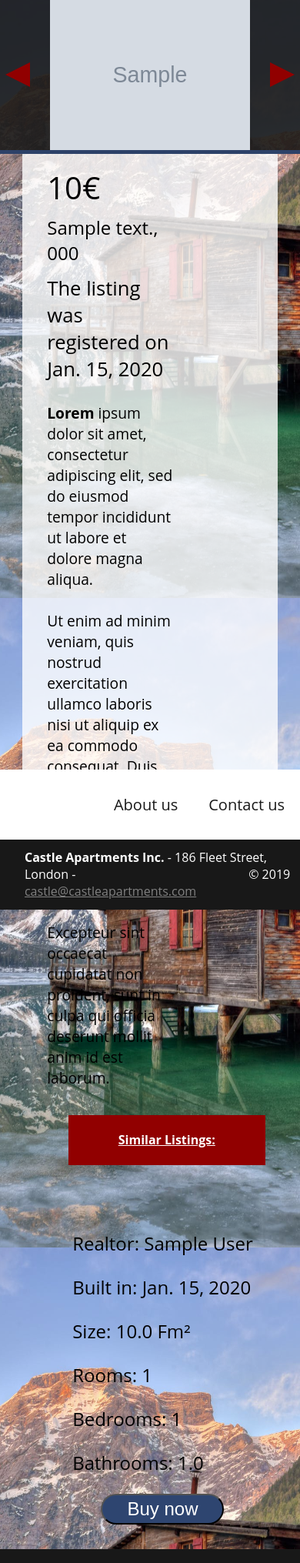
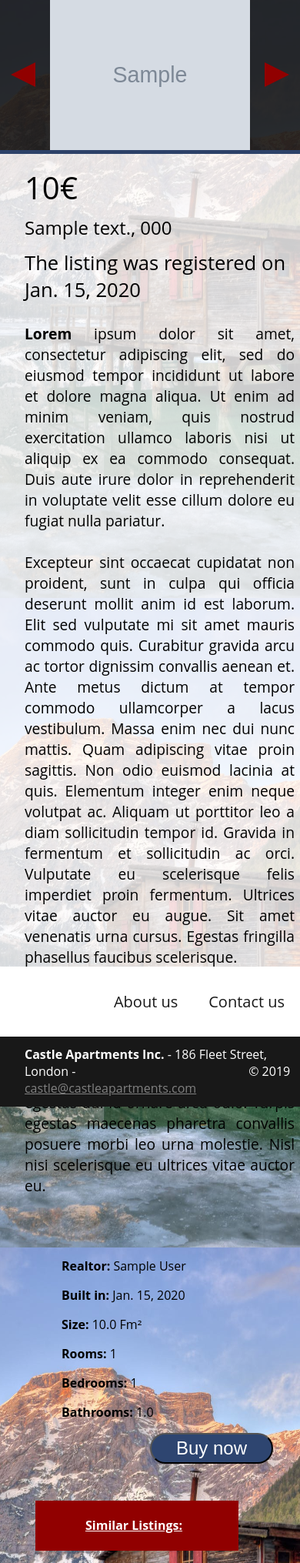
Before and after one commit to ymir17/castleApt, a Django app: template templates/Property/property.html in a window 390 px wide; the page is wider, and only the part inside the window is pictured. Shown: the part 67-2098 px from the top of that part at 77% size. Run offline with Django 3.2, Linux system fonts and the light colour scheme; the template is opened without the code that fills it: values that come from a table or form of the project are taken from there, others are empty; tables that the repository leaves empty hold one stand-in row (values such as "Sample post"); grey boxes marked "Sample" are stand-in pictures; parts of the project's set-up code (start-up, migrations or seed data) failed here and were passed over.

Commit message:
property.html fix and responsive

```diff
--- a/search/views.py
+++ b/search/views.py
@@ -1,12 +1,9 @@
 from django.db.models import Q
 from django.shortcuts import render, redirect, get_object_or_404
 from property.models import Properties, PropImages
-<<<<<<< HEAD
 from contacts.models import Realtors
 from signup.models import Accounts
-=======
 from search.forms.forms import searchForm
->>>>>>> 55f0b04a78bc3c202203ac2fcc038b4a9fcdfd60
 
 SORT_BY = (
     'Price Low',
--- a/static/css/property.css
+++ b/static/css/property.css
@@ -33,8 +33,7 @@
     border-top: 1rem solid transparent;
     border-right: 2rem solid rgba(145, 0, 0, 1);
     border-bottom: 1rem solid transparent;
-    cursor: pointer;
-    }
+}
 .left-arrow:hover {
     border-right: 2rem solid rgba(145, 0, 0, 0.8);
     cursor: pointer;
@@ -49,28 +48,34 @@
     border-top: 1rem solid transparent;
     border-left: 2rem solid rgba(145, 0, 0, 1);
     border-bottom: 1rem solid transparent;
-    }
+}
 .right-arrow:hover {
     border-left: 2rem solid rgba(145, 0, 0, 0.8);
     cursor: pointer;
 }
+
 .info {
-    margin: auto;
+    position: relative;
+    margin-left: auto;
+    margin-right: auto;
+    height: auto;
+    min-height: 50rem;
     background-color: rgba(255, 255, 255, 0.8);
-    height: 50rem;
-    width: 85%;
+    width: 90%;
 }
 
 #core-info {
     float: left;
-    width: 50%;
+    width: 60.5%;
 }
 
 #additional-info {
-    float: right;
+    float: left;
     margin-top: 2.8rem;
-    font-size: 1.5rem;
-    margin-right: 2rem;
+    margin-left: 3rem;
+    margin-right: 1rem;
+    font-size: 1rem;
+    width: 16rem;
 }
 
 #similar {
@@ -81,6 +86,7 @@
     color: white;
     display: flex;
     flex-direction: column;
+    padding-right: 0.5rem;
 }
 
 #thumbnail {
@@ -149,6 +155,7 @@
 
 #about {
     font-size: 1.2rem;
+    text-align: justify;
 }
 .btn {
     width: 10rem;
@@ -162,21 +169,37 @@
     margin-bottom: 2rem;
     cursor: pointer;
 }
-@media screen and (max-width: 900px) {
+@media screen and (max-width: 995px) {
     .img-banner {
         height: 50vw;
+        width: auto;
     }
     .img {
         background-color: transparent;
         background-repeat:no-repeat;
         background-size:contain;
         background-position:center;
+        width: 75%;
     }
-    .left-arrow {
-        right: 90%;
+    .info {
+        width: 100%;
+        height: 66rem;
     }
-
-    .right-arrow {
-        left: 90%;
+    #core-info {
+        width: 90%;
+    }
+    #additional-info {
+        margin-left: 5rem;
+    }
+    #similar {
+        margin-right: 5rem;
     }
 }
+@media screen and (max-width: 712px) {
+    #additional-info {
+        width: 100%;
+    }
+    #similar {
+        margin-right: 5rem;
+    }
+}
--- a/templates/Property/property.html
+++ b/templates/Property/property.html
@@ -20,11 +20,47 @@
             <p id="street">{{property.address}}, {{ property.zipCode }}</p>
             <p id="register">The listing was registered on {{property.added}}</p>
             <div id="about">
-                <p id="info"><b>Lorem</b> ipsum dolor sit amet, consectetur adipiscing elit, sed do eiusmod tempor incididunt ut labore et dolore magna aliqua. <br><br>
-                    Ut enim ad minim veniam, quis nostrud exercitation ullamco laboris nisi ut aliquip ex ea commodo consequat. Duis aute irure dolor in reprehenderit in voluptate velit esse cillum dolore eu fugiat nulla pariatur. <br><br>
-                    Excepteur sint occaecat cupidatat non proident, sunt in culpa qui officia deserunt mollit anim id est laborum.
-</p>
+                <p><!--id="info"-->
+                    <b>Lorem</b> ipsum dolor sit amet, consectetur adipiscing elit, sed do eiusmod
+                    tempor incididunt ut labore et dolore magna aliqua.
+                    Ut enim ad minim veniam, quis nostrud exercitation ullamco laboris nisi ut aliquip ex
+                    ea commodo consequat. Duis aute irure dolor in reprehenderit
+                    in voluptate velit esse cillum dolore eu fugiat nulla pariatur. <br><br>
+                    Excepteur sint occaecat cupidatat non proident, sunt in culpa qui officia deserunt mollit
+                    anim id est laborum. Elit sed vulputate mi sit amet mauris commodo quis. Curabitur gravida
+                    arcu ac tortor dignissim convallis aenean et. Ante metus dictum at tempor commodo ullamcorper
+                    a lacus vestibulum. Massa enim nec dui nunc mattis. Quam adipiscing vitae proin sagittis. Non
+                    odio euismod lacinia at quis. Elementum integer enim neque volutpat ac. Aliquam ut porttitor
+                    leo a diam sollicitudin tempor id. Gravida in fermentum et sollicitudin ac orci. Vulputate eu
+                    scelerisque felis imperdiet proin fermentum. Ultrices vitae auctor eu augue. Sit amet venenatis
+                    urna cursus. Egestas fringilla phasellus faucibus scelerisque.<br><br> Consequat ac felis donec et odio
+                    pellentesque. Ornare lectus sit amet est placerat in egestas erat. Urna neque viverra justo nec
+                    ultrices dui sapien. Facilisis volutpat est velit egestas dui id ornare arcu odio. Turpis egestas
+                    maecenas pharetra convallis posuere morbi leo urna molestie. Nisl nisi scelerisque eu ultrices
+                    vitae auctor eu.
+                </p>
             </div>
+        </div>
+        <div id="additional-info">
+            {% for realtors in realtor %}
+                {% if property.realtId_id == realtors.realtId %}
+                    {% for accounts in account %}
+                        {% if realtors.accountId_id == accounts.accountId %}
+                            <a><p><b>Realtor:</b> {{ accounts.firstName }} {{ accounts.lastName }}</p></a>
+                        {% endif %}
+                    {% endfor %}
+                {% endif %}
+            {% endfor %}
+            <p><b>Built in:</b> {{ property.yearbuilt }}</p>
+            <p><b>Size:</b> {{ property.size }} Fm²</p>
+            <p><b>Rooms:</b> {{ property.rooms }}</p>
+            <p><b>Bedrooms:</b> {{ property.bedrooms }}</p>
+            <p><b>Bathrooms:</b> {{ property.bathrooms }}</p>
+
+            <form action="/payment/{{ property.propertyId }}" method="GET">
+
+                <input class="btn" id="button" type="submit" value="Buy now">
+            </form>
         </div>
         <div id="similar">
             <h4>Similar Listings:</h4>
@@ -49,28 +85,6 @@
                 {% endif %}
             {% endfor %}
         </div>
-        <div id="additional-info">
-            {% for realtors in realtor %}
-                {% if property.realtId_id == realtors.realtId %}
-                    {% for accounts in account %}
-                        {% if realtors.accountId_id == accounts.accountId %}
-                            <a><p>Realtor: {{ accounts.firstName }} {{ accounts.lastName }}</p></a>
-                        {% endif %}
-                    {% endfor %}
-                {% endif %}
-            {% endfor %}
-            <p>Built in: {{ property.yearbuilt }}</p>
-            <p>Size: {{ property.size }} Fm²</p>
-            <p>Rooms: {{ property.rooms }}</p>
-            <p>Bedrooms: {{ property.bedrooms }}</p>
-            <p>Bathrooms: {{ property.bathrooms }}</p>
-
-            <form action="/payment/{{ property.propertyId }}" method="GET">
-
-                <input class="btn" id="button" type="submit" value="Buy now">
-            </form>
-        </div>
-
     </div>
     <!-- TODO: Perhaps add <iframe> for Google Maps here -->
     <script>
```
